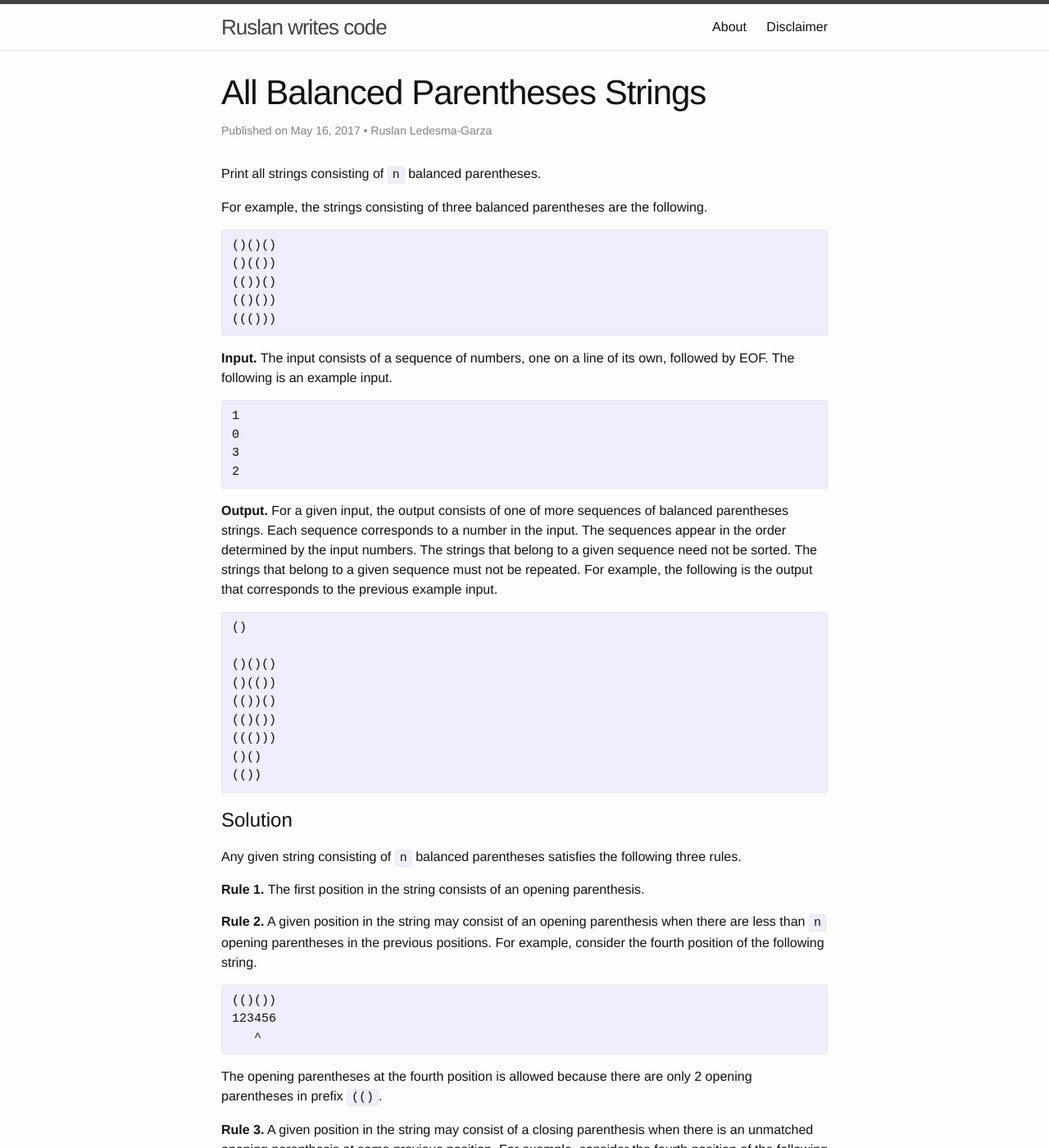
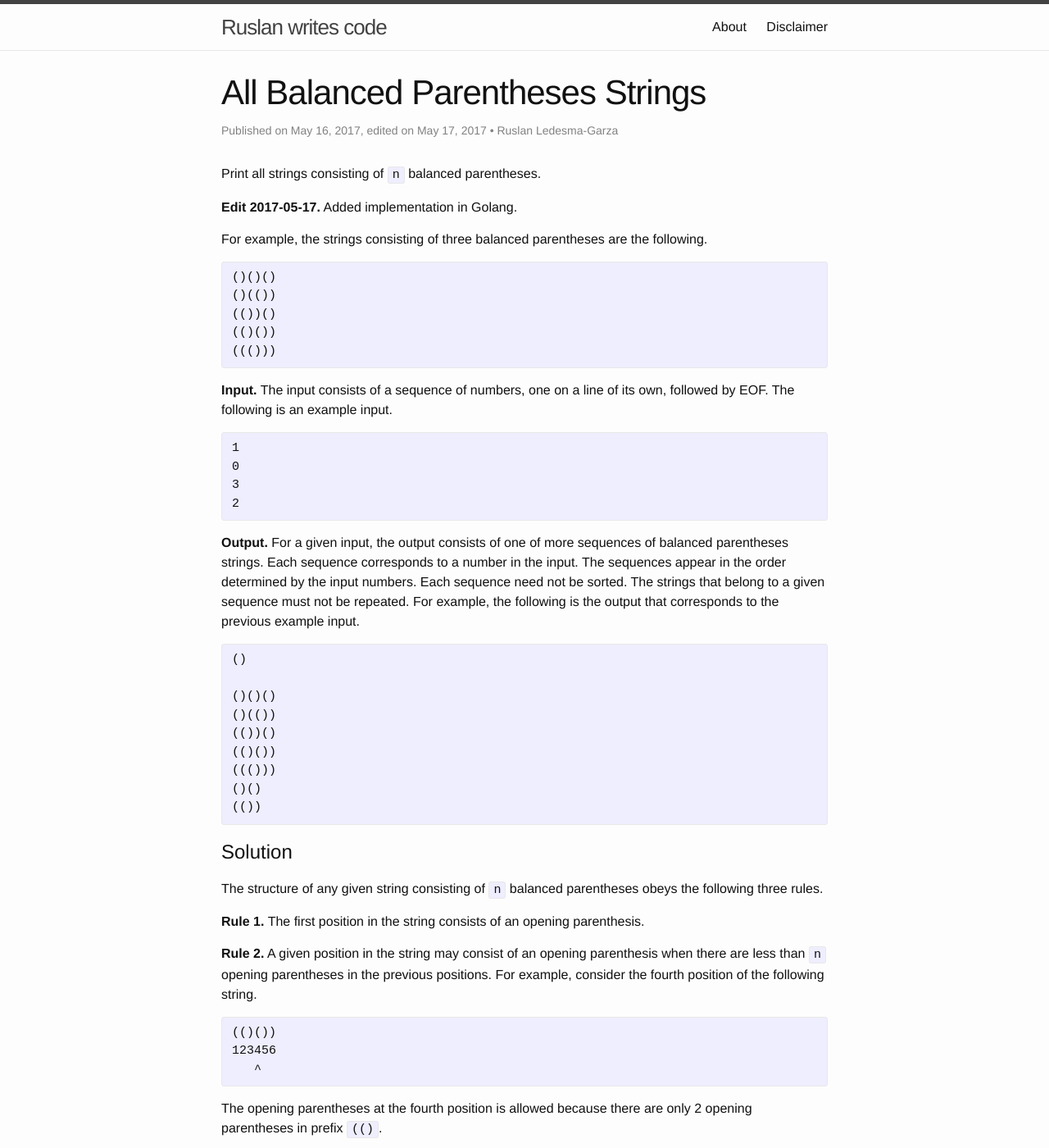
Before and after one commit to mrrusof/mrrusof.github.io, a Jekyll site: the page built from _posts/2017-05-16-all-balanced-parentheses-strings.markdown, in a window 1280 px wide and 1400 px high. Shown: the whole window at 82% size. Built offline with Jekyll 4.4.1, drawn with Linux system fonts in a browser that asks for light colours; comment, search, counter and statistics services are not loaded; some of the changed text lies outside the part shown.

Commit message:
Add Golang implementation to "All Balanced Parentheses Strings."

```diff
--- a/_posts/2017-05-16-all-balanced-parentheses-strings.markdown
+++ b/_posts/2017-05-16-all-balanced-parentheses-strings.markdown
@@ -2,6 +2,7 @@
 layout: post
 title: All Balanced Parentheses Strings
 date: 2017-05-16
+edited: 2017-05-17
 author: Ruslan Ledesma-Garza
 summary: '
 Print all strings consisting of `n` balanced parentheses.
@@ -9,6 +10,8 @@
 ---
 
 {{page.summary}}
+
+**Edit 2017-05-17.** Added implementation in Golang.
 
 For example, the strings consisting of three balanced parentheses are
 the following.
@@ -34,10 +37,10 @@
 **Output.** For a given input, the output consists of one of more
 sequences of balanced parentheses strings.  Each sequence corresponds
 to a number in the input.  The sequences appear in the order
-determined by the input numbers.  The strings that belong to a given
-sequence need not be sorted.  The strings that belong to a given
-sequence must not be repeated.  For example, the following is the
-output that corresponds to the previous example input.
+determined by the input numbers.  Each sequence need not be sorted.
+The strings that belong to a given sequence must not be repeated.  For
+example, the following is the output that corresponds to the previous
+example input.
 
 {% highlight ascii %}
 ()
@@ -53,8 +56,8 @@
 
 # Solution
 
-Any given string consisting of `n` balanced
-parentheses satisfies the following three rules.
+The structure of any given string consisting of `n` balanced
+parentheses obeys the following three rules.
 
 **Rule 1.** The first position in the string consists of an opening
 parenthesis.
@@ -131,7 +134,9 @@
 
 # Implementation
 
-Our implementation of rule applications is the following.
+We implement the application of rules in Ruby and Golang.
+
+Our Ruby implementation is the following.
 
 {% highlight ruby %}
 #!/usr/bin/env ruby
@@ -155,6 +160,45 @@
 end
 {% endhighlight %}
 
+Out Golang implementation is the following.  You will find a
+corresponding Makefile [here](https://github.com/mrrusof/algorithms/tree/master/all-balanced-parentheses-strings/golang).
+
+{% highlight go %}
+package main
+
+import (
+	"bufio"
+	"os"
+	"fmt"
+	"strconv"
+)
+
+func e(l, r int, s string, e_n []string) ([]string) {
+	if l > 0 {
+		e_n = e(l - 1, r + 1, s + "(", e_n)
+	}
+	if r > 0 {
+		e_n = e(l, r - 1, s + ")", e_n)
+	}
+	if l == 0 && r == 0 {
+		e_n = append(e_n, s)
+	}
+	return e_n
+}
+
+func main() {
+	scanner := bufio.NewScanner(os.Stdin)
+	for scanner.Scan() {
+		n, err := strconv.Atoi(scanner.Text())
+		if err != nil { break }
+		o := e(n, 0, "", make([]string, 0, 1))
+		for _, s := range o {
+			fmt.Printf("%s\n", s)
+		}
+	}
+}
+{% endhighlight %}
+
 {% include subscribe.html %}
 
 {% include share.html %}
```
